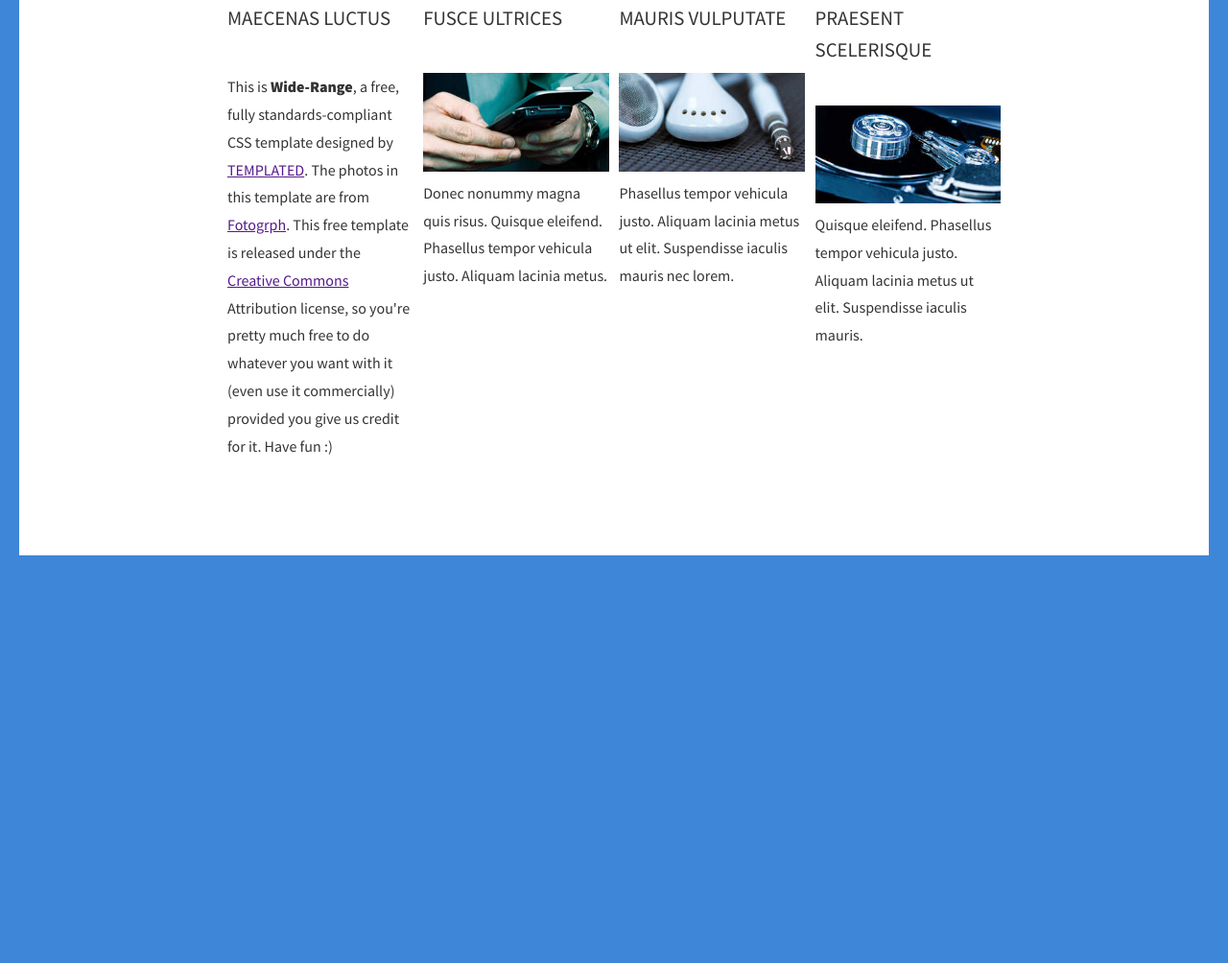
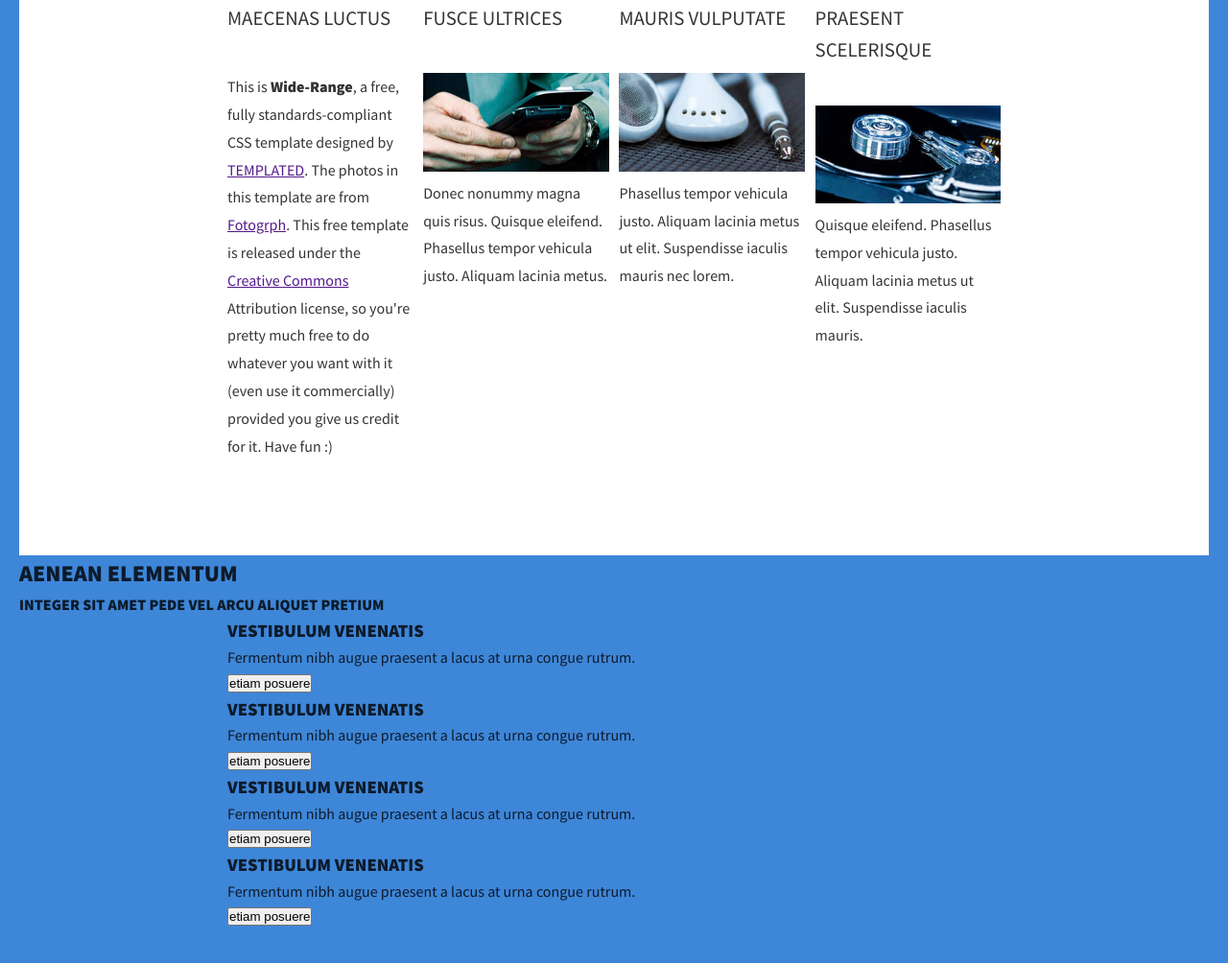
Before and after one commit to nev8/web-projekti, a plain HTML site: page 4-wide-range/index.html in a window 1280 px wide. Shown: the part 697-1701 px from the top of the page at 96% size. Before the commit the page ends 1376 px from the top, so only its background shows below. Drawn offline with Linux system fonts and the light colour scheme.

Commit message:
blog html

```diff
--- a/4-wide-range/index.html
+++ b/4-wide-range/index.html
@@ -60,5 +60,33 @@
             </article>
         </section>
 
+         <!-- Blog -->
+         <section class="blog">
+             <h2>AENEAN ELEMENTUM</h2>
+             <h4>INTEGER SIT AMET PEDE VEL ARCU ALIQUET PRETIUM</h4>
+             <article class="container">
+                 <div>
+                     <h3>VESTIBULUM VENENATIS</h3>
+                     <p>Fermentum nibh augue praesent a lacus at urna congue rutrum.</p>
+                     <button>etiam posuere</button>
+                 </div>
+                 <div>
+                    <h3>VESTIBULUM VENENATIS</h3>
+                    <p>Fermentum nibh augue praesent a lacus at urna congue rutrum.</p>
+                    <button>etiam posuere</button>
+                </div>
+                <div>
+                    <h3>VESTIBULUM VENENATIS</h3>
+                    <p>Fermentum nibh augue praesent a lacus at urna congue rutrum.</p>
+                    <button>etiam posuere</button>
+                </div>
+                <div>
+                    <h3>VESTIBULUM VENENATIS</h3>
+                    <p>Fermentum nibh augue praesent a lacus at urna congue rutrum.</p>
+                    <button>etiam posuere</button>
+                </div>
+             </article>
+         </section>
+
     </body>
 </html>
```
Also changed, not shown: 4-wide-range/style.css (line endings or trailing spaces).
